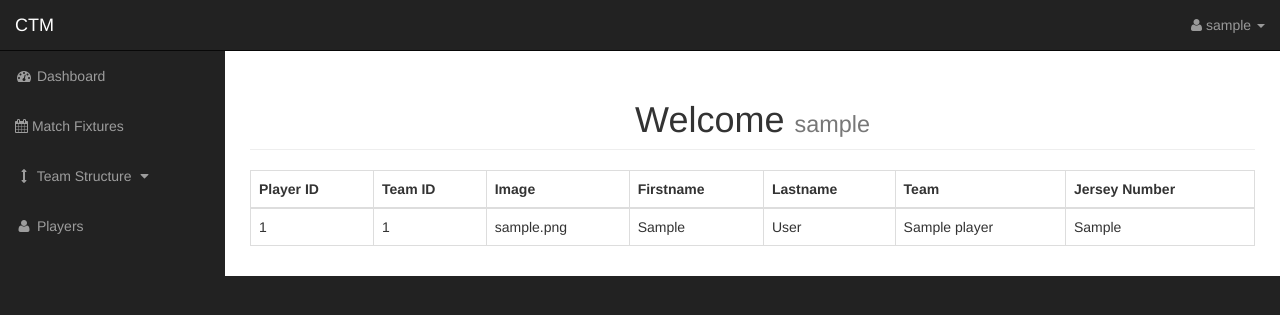
After one commit to sandeep9927/cricket-team-players, a PHP site: page /admin/players.php in a window 1280 px wide. The commit adds this page. Shown: the top 315 px of the page. Run offline with PHP 8.4, Linux system fonts and the light colour scheme; the visitor is signed in with stand-in values (Sample User, id 1); tables that the repository leaves empty or names only in its code hold one stand-in row (values such as "Sample post").

Commit message:
refactored some code and added new too

```diff
--- /dev/null
+++ b/admin/includes/header.php
@@ -0,0 +1,32 @@
+<?php session_start();?>
+<?php include "../includes/db.php"?>
+<!DOCTYPE html>
+<html lang="en">
+
+<head>
+
+    <meta charset="utf-8">
+    <meta http-equiv="X-UA-Compatible" content="IE=edge">
+    <meta name="viewport" content="width=device-width, initial-scale=1">
+    <meta name="description" content="">
+    <meta name="author" content="">
+
+    <title>Welcome User</title>
+
+    <!-- Bootstrap Core CSS -->
+    <link href="css/bootstrap.min.css" rel="stylesheet">
+
+    <!-- Custom CSS -->
+    <link href="css/sb-admin.css" rel="stylesheet">
+
+    <!-- Custom Fonts -->
+    <link href="font-awesome/css/font-awesome.min.css" rel="stylesheet" type="text/css">
+
+    <!-- HTML5 Shim and Respond.js IE8 support of HTML5 elements and media queries -->
+    <!-- WARNING: Respond.js doesn't work if you view the page via file:// -->
+    <!--[if lt IE 9]>
+        <script src="https://oss.maxcdn.com/libs/html5shiv/3.7.0/html5shiv.js"></script>
+        <script src="https://oss.maxcdn.com/libs/respond.js/1.4.2/respond.min.js"></script>
+    <![endif]-->
+
+</head>
--- /dev/null
+++ b/admin/includes/navigation.php
@@ -0,0 +1,62 @@
+ <nav class="navbar navbar-inverse navbar-fixed-top" role="navigation">
+            <!-- Brand and toggle get grouped for better mobile display -->
+            <div class="navbar-header">
+                <button type="button" class="navbar-toggle" data-toggle="collapse" data-target=".navbar-ex1-collapse">
+                    <span class="sr-only">Toggle navigation</span>
+                    <span class="icon-bar"></span>
+                    <span class="icon-bar"></span>
+                    <span class="icon-bar"></span>
+                </button>
+                <a class="navbar-brand" href="../index.php">CTM</a>
+            </div>
+            <!-- Top Menu Items -->
+            <ul class="nav navbar-right top-nav">
+
+                <li class="dropdown">
+                    <a href="#" class="dropdown-toggle" data-toggle="dropdown"><i class="fa fa-user"></i>
+
+                        <?php
+                            if(isset($_SESSION['username']))
+                            {
+                                echo $_SESSION['username'];
+                            }
+                        ?>
+                        <b class="caret"></b></a>
+                    <ul class="dropdown-menu">
+                        <li>
+                            <a href="#"><i class="fa fa-fw fa-user"></i> Profile</a>
+                        </li>
+                        <li>
+                            <a href="../logout.php"><i class="fa fa-fw fa-power-off"></i> Log Out</a>
+                        </li>
+                    </ul>
+                </li>
+            </ul>
+            <!-- Sidebar Menu Items - These collapse to the responsive navigation menu on small screens -->
+            <div class="collapse navbar-collapse navbar-ex1-collapse">
+                <ul class="nav navbar-nav side-nav">
+                    <li>
+                        <a href="./index.php"><i class="fa fa-fw fa-dashboard"></i> Dashboard</a>
+                    </li>
+
+                    <li>
+                        <a href="bootstrap-grid.html"><i class="fa fa-calendar"></i> Match Fixtures</a>
+                    </li>
+                    <li>
+                        <a href="javascript:;" data-toggle="collapse" data-target="#demo"><i class="fa fa-fw fa-arrows-v"></i> Team Structure <i class="fa fa-fw fa-caret-down"></i></a>
+                        <ul id="demo" class="collapse">
+                            <li>
+                                <a href="#">Add New Team</a>
+                            </li>
+                            <li>
+                                <a href="#">View All Teams</a>
+                            </li>
+                        </ul>
+                    <li>
+                        <a href="players.php"><i class="fa fa-fw fa-user"></i> Players</a>
+                    </li>
+                    </li>
+                </ul>
+            </div>
+            <!-- /.navbar-collapse -->
+        </nav>
--- /dev/null
+++ b/admin/players.php
@@ -0,0 +1,83 @@
+<?php include "includes/header.php" ?>
+<body>
+
+    <div id="wrapper">
+
+        <!-- Navigation -->
+        <?php include "includes/navigation.php"?>
+
+        <div id="page-wrapper">
+
+            <div class="container-fluid">
+
+                <!-- Page Heading -->
+                <div class="row">
+                    <div class="col-lg-12">
+                        <h1 class="text-center page-header">
+                            Welcome
+                            <small><?php echo $_SESSION['username'];?></small>
+                        </h1>
+
+                        <table class="table table-bordered table hover">
+                            <thead>
+                                <tr>
+                                    <th>Player ID</th>
+                                    <th>Team ID</th>
+                                    <th>Image</th>
+                                    <th>Firstname</th>
+                                    <th>Lastname</th>
+                                    <th>Team</th>
+                                    <th>Jersey Number</th>
+                                </tr>
+                            </thead>
+                            <tbody>
+                                <?php
+
+                                    $query = "SELECT * FROM players";
+                                    $select_players = mysqli_query($conn, $query);
+
+                                    while($row = mysqli_fetch_assoc($select_players)){
+                                        $player_id = $row['player_id'];
+                                        $team_id = $row['team_id'];
+                                        $player_img = $row['player_img'];
+                                        $player_first_name = $row['player_first_name'];
+                                        $player_last_name = $row['player_last_name'];
+                                        $team_name = $row['team_name'];
+                                        $jersey_num = $row['jersey_num'];
+
+                                echo "<tr>";
+                                    echo "<td>$player_id</td>";
+                                    echo "<td>$team_id</td>";
+                                    echo "<td>$player_img</td>";
+                                    echo "<td>$player_first_name</td>";
+                                    echo "<td>$player_last_name</td>";
+                                    echo "<td>$team_name</td>";
+                                    echo "<td>$jersey_num</td>";
+                                echo "<tr>";
+                                    }
+                                ?>
+
+                            </tbody>
+                        </table>
+                   </div>
+                </div>
+            </div>
+                <!-- /.row -->
+
+            <!-- /.container-fluid -->
+
+        </div>
+        <!-- /#page-wrapper -->
+
+    </div>
+    <!-- /#wrapper -->
+
+    <!-- jQuery -->
+    <script src="js/jquery.js"></script>
+
+    <!-- Bootstrap Core JavaScript -->
+    <script src="js/bootstrap.min.js"></script>
+
+</body>
+
+</html>
--- a/login.php
+++ b/login.php
@@ -41,7 +41,7 @@ ob_start();
             header("Location: admin");
         }
         else {
-            header("Location: index.php");
+            header("Location: login.php");
         }
     }
 
```
Also changed, not shown: admin/index.php (+2 -91 lines), includes/header.php (added, +12 -0 lines), index.php (+2 -13 lines).
